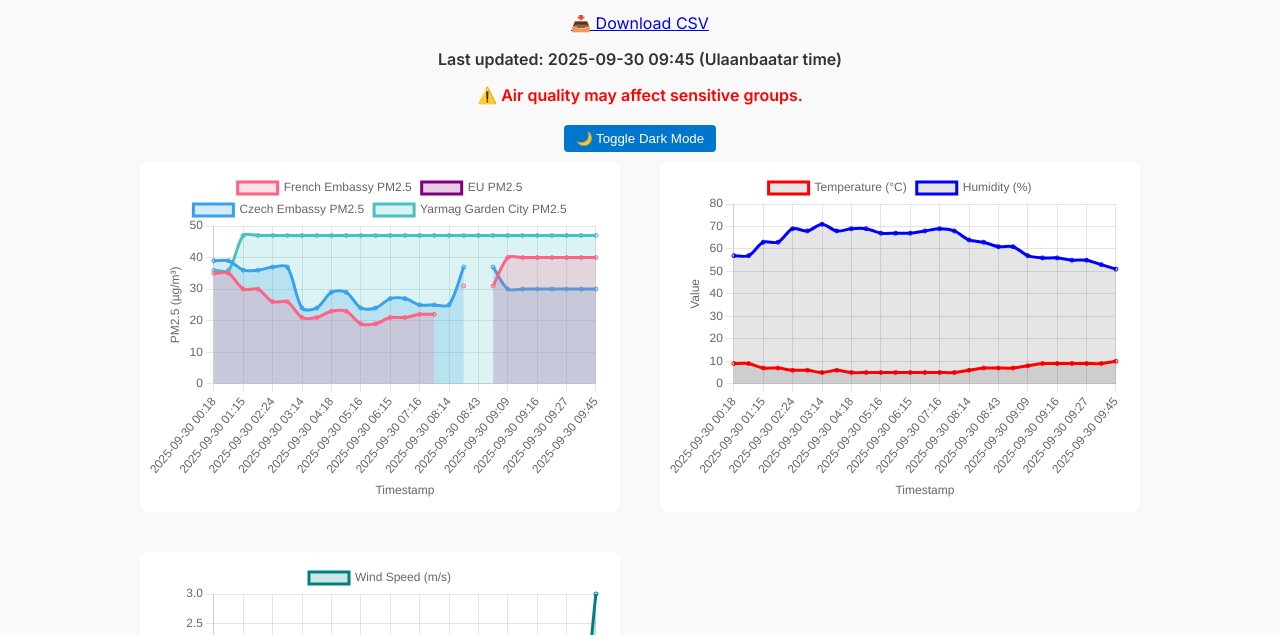
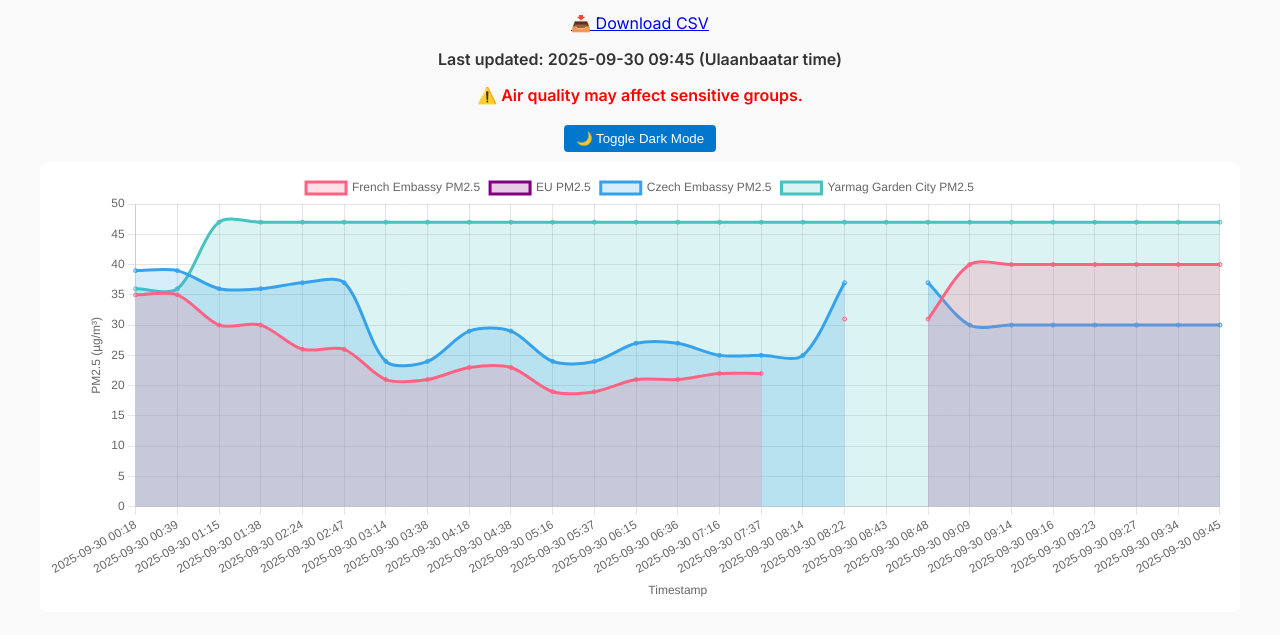
Before and after one commit to chuk-a/UBWeatherScraper, a plain HTML site: page index.html in a window 1280 px wide. Shown: the part 165-800 px from the top of the page. Drawn offline with nearby package versions, Linux system fonts and the light colour scheme.

Commit message:
Update index.html

```diff
--- a/index.html
+++ b/index.html
@@ -11,7 +11,7 @@
     body { font-family: 'Inter', sans-serif; background: #f9f9f9; color: #333; margin: 0; padding: 0; }
     header, footer { text-align: center; padding: 10px 0; background: #eee; }
     nav a { margin: 0 10px; text-decoration: none; color: #0077cc; }
-    .container { max-width: 1000px; margin: auto; padding: 20px; }
+    .container { max-width: 1200px; margin: auto; padding: 20px; }
 
     /* Grid for charts */
     .grid {
@@ -19,34 +19,42 @@
       grid-template-columns: 1fr;
       gap: 40px;
     }
-    @media (min-width: 768px) {
+    @media (min-width: 768px) and (max-width: 1199px) {
       .grid {
-        grid-template-columns: repeat(2, 1fr); /* equal columns */
-        align-items: stretch;                  /* equal height */
+        grid-template-columns: repeat(2, 1fr); /* two equal columns */
+        align-items: stretch;
+      }
+    }
+    @media (min-width: 1200px) {
+      .grid {
+        grid-template-columns: 1fr; /* back to single-column on very large screens */
       }
     }
 
     /* Chart containers */
     .chart-container {
-      display: flex;              /* let canvas stretch */
+      display: flex;
       align-items: stretch;
       justify-content: center;
       position: relative;
       width: 100%;
-      height: 300px;              /* mobile height */
+      height: 300px;  /* mobile default */
       background: white;
       border-radius: 8px;
       padding: 10px;
       box-sizing: border-box;
     }
     .chart-container canvas {
-      flex: 1;                     /* fill container */
+      flex: 1;
       display: block;
       width: 100% !important;
       height: 100% !important;
     }
     @media (min-width: 768px) {
-      .chart-container { height: 350px; } /* desktop height */
+      .chart-container { height: 350px; } /* desktop */
+    }
+    @media (min-width: 1200px) {
+      .chart-container { height: 450px; } /* taller for big screens */
     }
 
     h1, p { text-align: center; }
```
